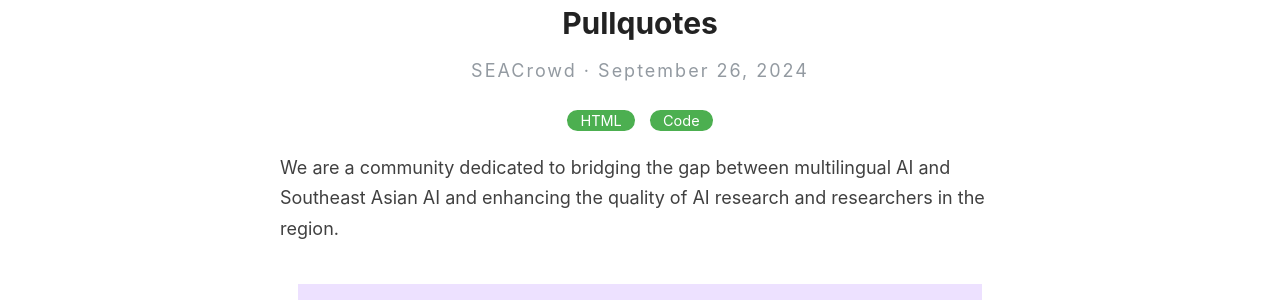
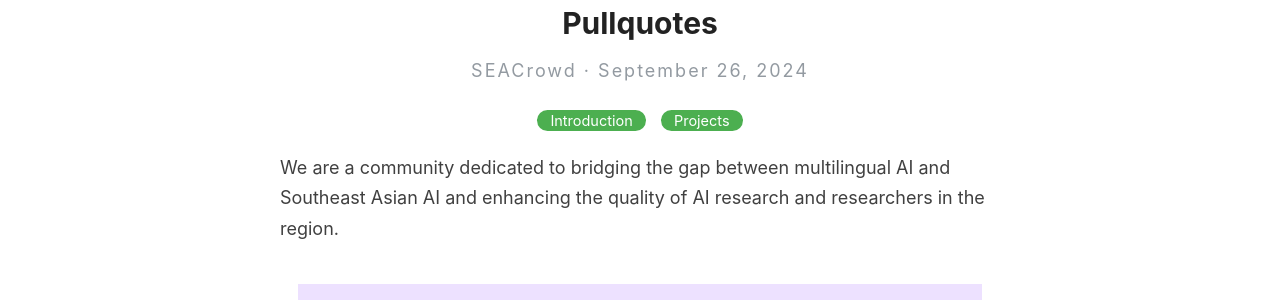
Before and after one commit to amitmerchant1990/reverie, a Jekyll site: the page built from _posts/2024-09-26-pullquotes.md, in a window 1280 px wide. Shown: the part 136-436 px from the top of the page. Built offline with Jekyll 4.4.1, drawn with Linux system fonts in a browser that asks for light colours; comment, search, counter and statistics services are not loaded.

Commit message:
Update 2024-09-26-pullquotes.md

```diff
--- a/_posts/2024-09-26-pullquotes.md
+++ b/_posts/2024-09-26-pullquotes.md
@@ -1,7 +1,7 @@
 ---
 layout: post
 title:  Pullquotes
-categories: [HTML,Code]
+categories: [Introduction,Projects]
 excerpt: We are a community dedicated to bridging the gap between multilingual AI and Southeast Asian AI and enhancing the quality of AI research and researchers in the region.
 ---
 
```
